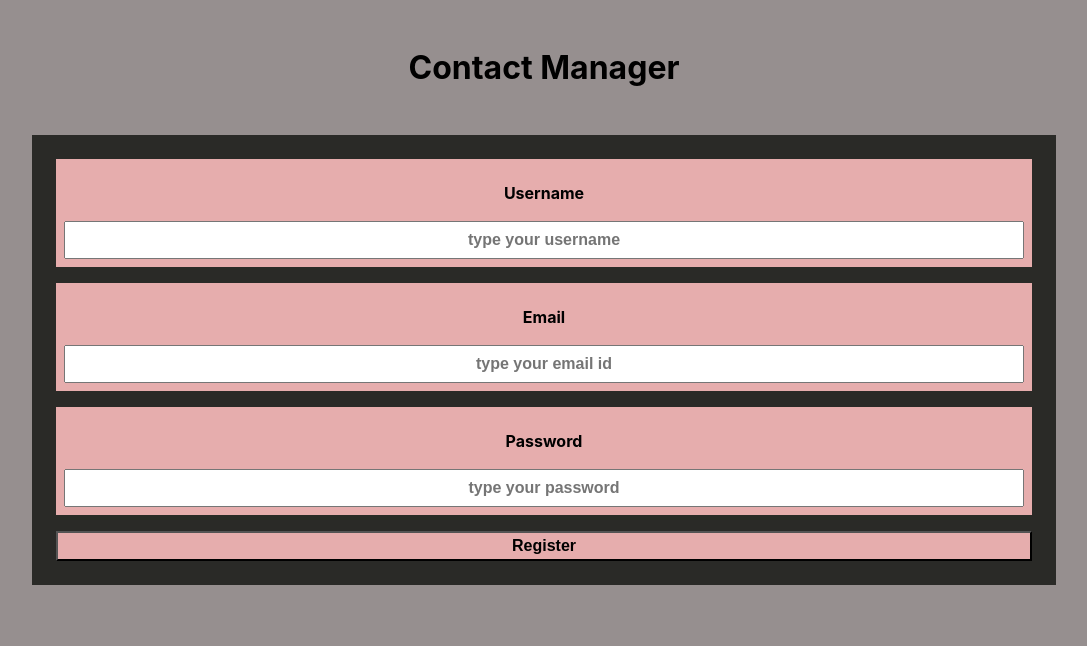
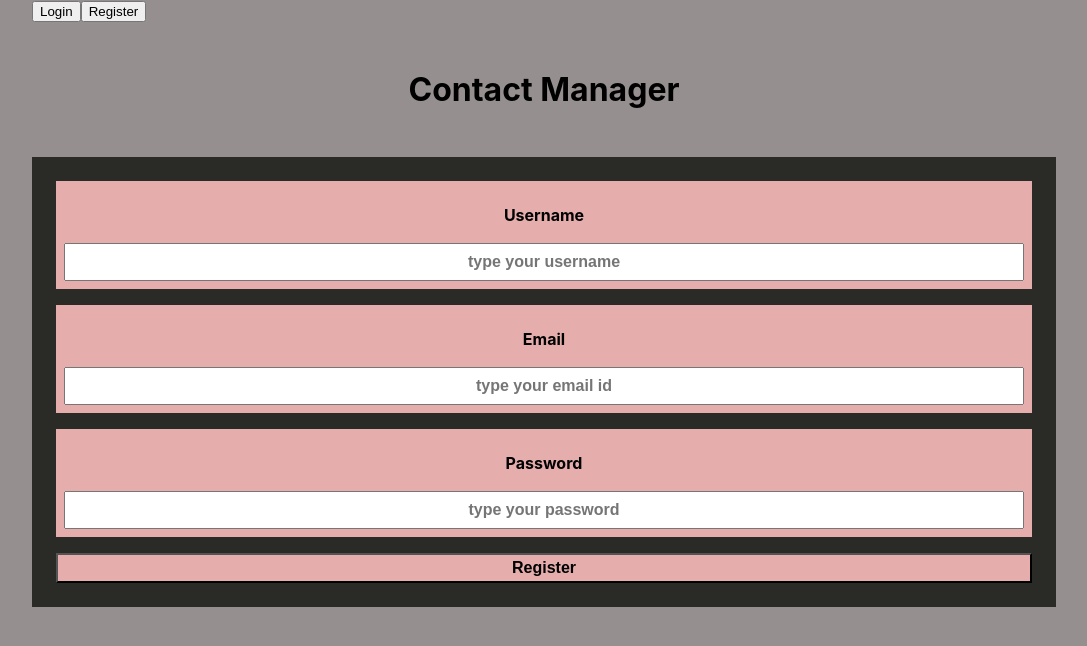
Before and after one commit to finiky/Contact-Manager, a React (Create React App) app in the folder client/: page /register in a window 1280 px wide. Shown: the top 646 px of the page, without its empty margins (96-1183 px from the left). Built offline with nearby package versions, Linux system fonts and the light colour scheme; the HTML template or start-up script is replaced by a standard one.

Commit message:
Added Login/Logout Button and reqister button to the headers of App

```diff
--- a/client/src/App.js
+++ b/client/src/App.js
@@ -6,9 +6,16 @@ import Contacts from "./Contacts";
 import CreateContact from "./CreateContact";
 import Contact from "./Contact";
 import EditContact from "./EditContact";
+import LoginButton from "./LoginButton";
+import { useState } from "react";
 const App = () => {
+  const [loginStatus, setLoginStatus] = useState("");
   return (
     <div className={styles.main}>
+      <header className={styles.header}>
+        <LoginButton loginStatus={loginStatus} setLoginStatus={setLoginStatus} />
+        <button>Register</button>
+      </header>
       <h1 className={styles.heading}>Contact Manager</h1>
       <Routes>
         <Route exact path="/register" element={<Register />} />
--- a/client/src/App.module.css
+++ b/client/src/App.module.css
@@ -1,9 +1,9 @@
-.main {
-  width: 80%;
-  margin: 0 auto;
-}
 .heading {
   margin-top: 3rem;
   margin-bottom: 3rem;
   text-align: center;
 }
+.main {
+  width: 80%;
+  margin: 0 auto;
+}
--- /dev/null
+++ b/client/src/LoginButton.js
@@ -0,0 +1,28 @@
+import Cookies from "universal-cookie";
+import { useNavigate } from "react-router-dom";
+const LoginButton = ({ loginStatus, setLoginStatus }) => {
+  const navigate = useNavigate();
+  const cookies = new Cookies();
+  const accessToken = cookies.get("JWT-Authorization");
+  if (accessToken) {
+    setLoginStatus("Logout");
+  } else {
+    setLoginStatus("Login");
+  }
+  const handleLogin = () => {
+    if (loginStatus === "Logout") {
+      cookies.remove("JWT-Authorization", {
+        path: "/",
+        domain: window.location.hostname,
+      });
+      setLoginStatus("Login");
+      navigate("/login");
+    }
+    if (loginStatus === "Login") {
+      navigate("/login");
+    }
+  };
+  return <button onClick={(e) => handleLogin(e)}>{loginStatus}</button>;
+};
+
+export default LoginButton;
```
